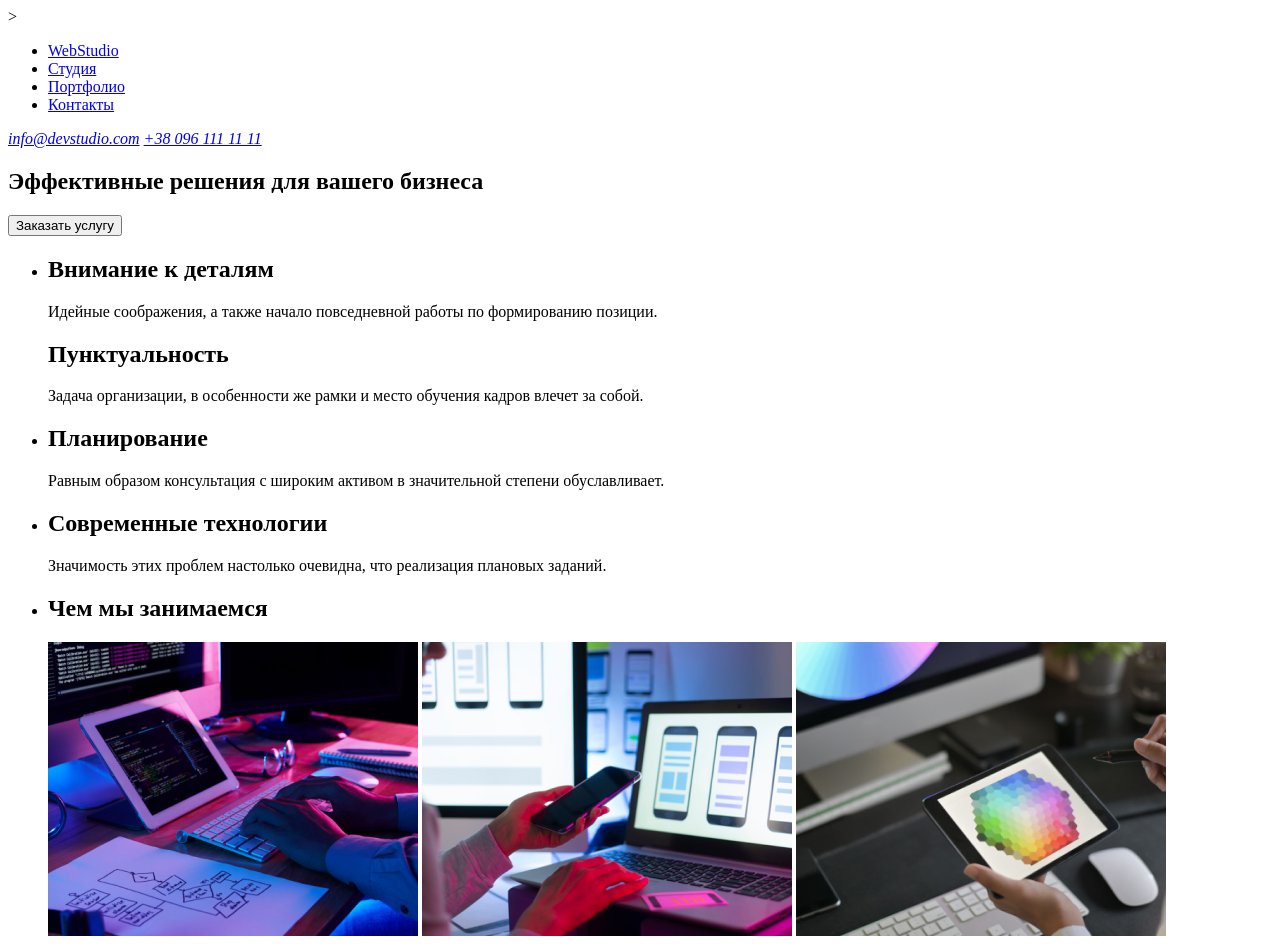
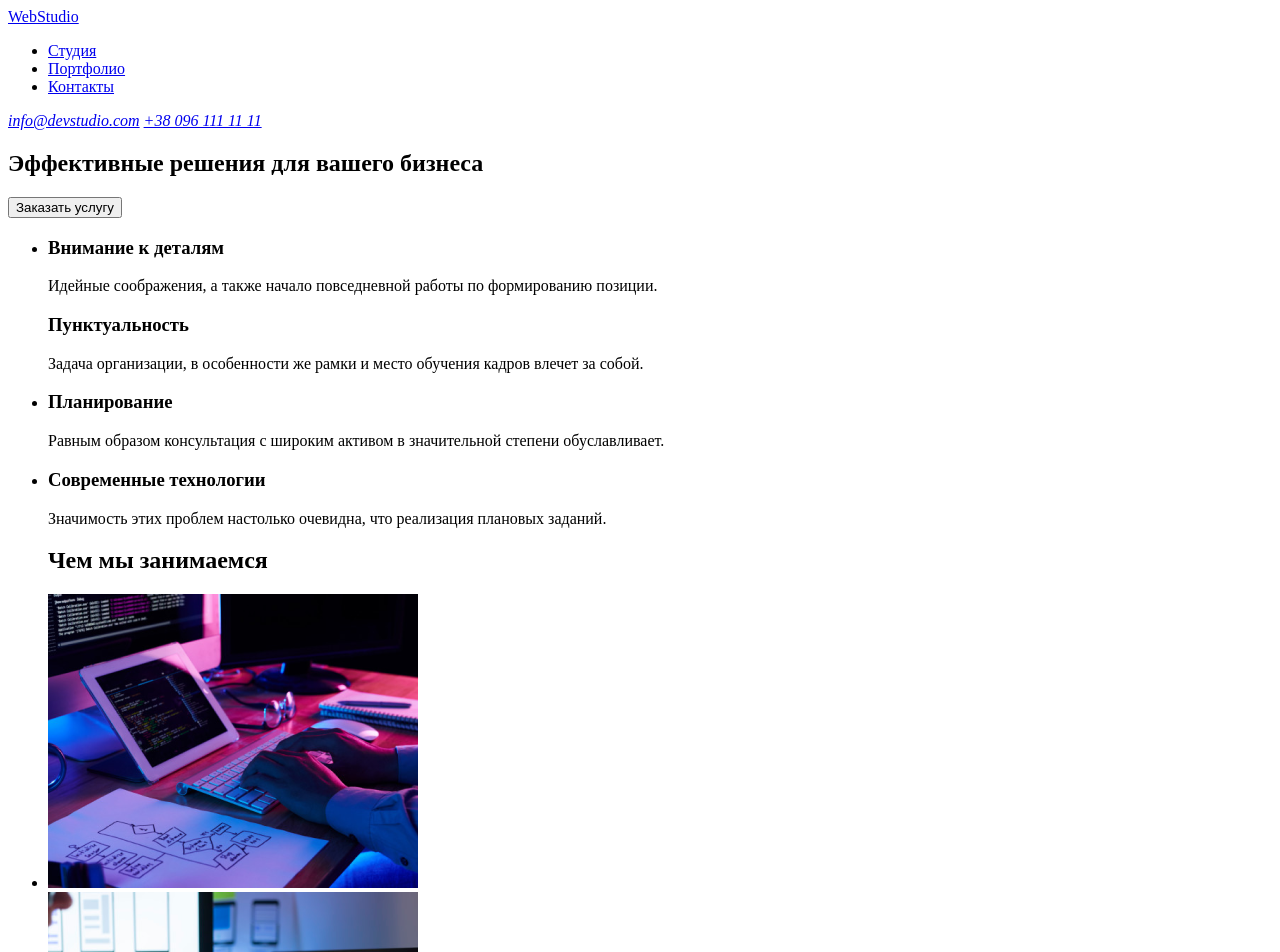
Before and after one commit to hamzaevsardor/goit-markup-hw-01, a plain HTML site: page index.html in a window 1280 px wide. Shown: the top 952 px of the page. Drawn offline with Linux system fonts and the light colour scheme.

Commit message:
изменение исходного

```diff
--- a/index.html
+++ b/index.html
@@ -7,9 +7,13 @@
 </head>
 <body>
     <header>
-        <nav>>
+
+        <a lang="en" href="/">WebStudio</a>
+
+        <nav>
+
         <ul>
-         <li>   <a lang="en" href="#">WebStudio</a></li>
+
          <li>   <a href="#">Студия</a></li>
          <li>  <a href="#">Портфолио</a></li>
          <li>  <a href="#">Контакты</a></li>
@@ -33,18 +37,18 @@
         <SEction>
             <ul>
                 <li>
-                  <h2>Внимание к деталям</h2>
+                  <h3>Внимание к деталям</h3>
                   <p>Идейные соображения, а также начало повседневной работы по формированию позиции.</p>
                 </li>
-                <h2>Пунктуальность </h2>
+                <h3>Пунктуальность </h3>
                 <p>Задача организации, в особенности же рамки и место обучения кадров влечет за собой. </p>
                 <li>
-                    <h2>Планирование </h2>
+                    <h3>Планирование </h3>
                     <p> Равным образом консультация с широким активом в значительной степени обуславливает.</p>
                 </li>
 
                 <li>
-                    <h2>Современные технологии </h2>
+                    <h3>Современные технологии </h3>
                     <p> Значимость этих проблем настолько очевидна, что реализация плановых заданий.</p>
                 </li>
 
@@ -53,12 +57,12 @@
         <!-- SERVICES-->
         <section>
             <ul>
-                <li>
+
                     <h2>Чем мы занимаемся</h2>
-                    <img src="images/services/img.png" alt="картина1">
-                    <img src="images/services/img-1.png" alt="картина2">
-                    <img src="images/services/img-2.png" alt="картина3">
-                </li>
+                   <li> <img src="images/services/img.png" alt="картина1"></li>
+                 <li>   <img src="images/services/img-1.png" alt="картина2"></li>
+                 <li> <img src="images/services/img-2.png" alt="картина3"></li>
+
             </ul>
         </section>
         <!-- COMMAND-->
@@ -90,8 +94,9 @@
         </section>
     </main>
     <footer>
+        <a lang="en" href="/">WebStudio</a>
         <ul>
-            <li>    <h2> WebStudio</h2></li>
+
               <li> <a href="https://goo.gl/maps/sPtZve1UdCRamJBv9" target="_blank"> г. Киев, пр-т Леси Украинки, 26</a> </li>
                 <li>    <a href="mailto:info@devstudio.com">info@devstudio.com</a></li>
                 <li>  <a href="tel:+380961111111">+38 096 111 11 11</a></li>
```
